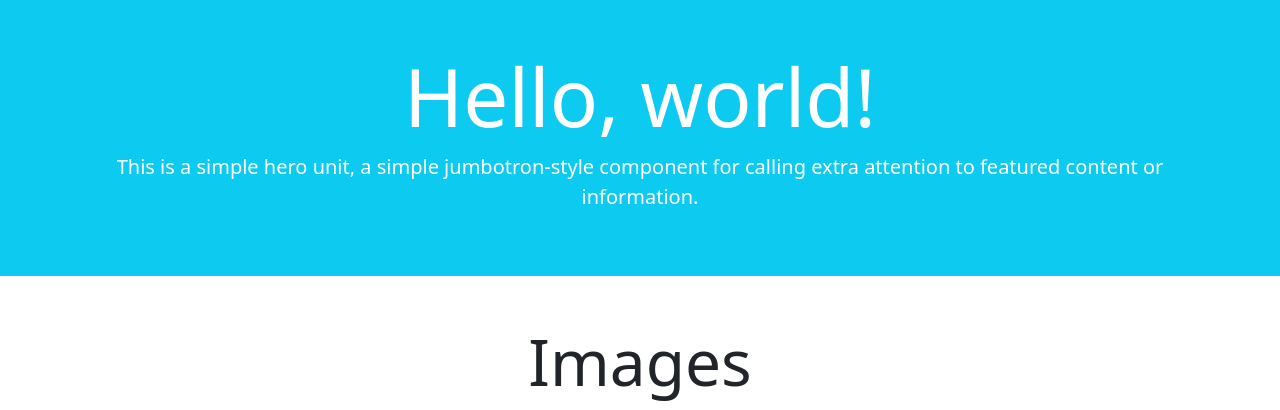
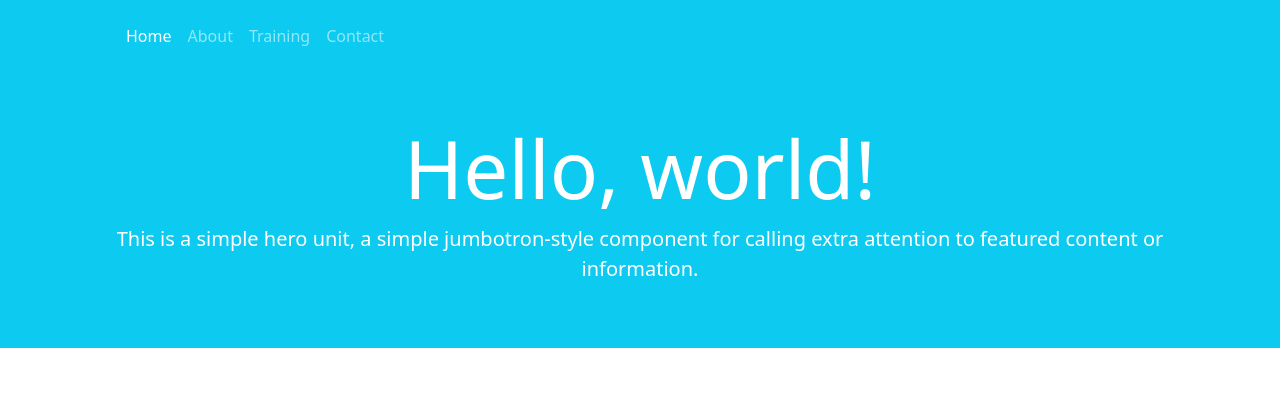
Before and after one commit to Arshiash80/first-bootstrap, a plain HTML site: page index.html in a window 1280 px wide. Shown: the top 410 px of the page. Drawn offline with nearby package versions, Linux system fonts and the light colour scheme.

Commit message:
Adding responsive navbar with button.navbar-toggler

```diff
--- a/index.html
+++ b/index.html
@@ -11,6 +11,32 @@
     <title>Hello, world!</title>
   </head>
   <body>
+
+    <nav class="navbar bg-info navbar-expand-lg navbar-dark">
+      <div class="container px-5 py-2">
+        <button class="navbar-toggler" data-bs-toggle="collapse" data-bs-target="#mainNav">
+          <span class="navbar-toggler-icon"></span>
+        </button>
+
+        <div class="collapse navbar-collapse" id="mainNav">
+          <div class="navbar-nav">
+            <li class="nav-item">
+              <a class="nav-link active" aria-current="page" href="#">Home</a>
+            </li>
+            <li class="nav-item">
+              <a class="nav-link" aria-current="page" href="#">About</a>
+            </li>
+            <li class="nav-item">
+              <a class="nav-link" aria-current="page" href="#">Training</a>
+            </li>
+            <li class="nav-item">
+              <a class="nav-link" aria-current="page" href="#">Contact</a>
+            </li>
+          </div>
+        </div>
+
+      </div>
+    </nav>
 
     <div class="p-5 bg-info text-white text-center">
       <div class="container-fluid">
@@ -62,7 +88,9 @@
         </div>
       </div>
 
+
       <h2 class="display-4 text-center py-5 my-4">Meet the Speakers.</h2>
+      <!-- Navigation nav-pills --------------->
       <nav class="nav justify-content-center nav-pills flex-column flex-md-row">
         <a href="#arshia" class="nav-link active"  data-bs-toggle="tab">Arshia Shahidi</a>
         <a href="#ninja" class="nav-link"  data-bs-toggle="tab">The Net Ninja</a>
```
